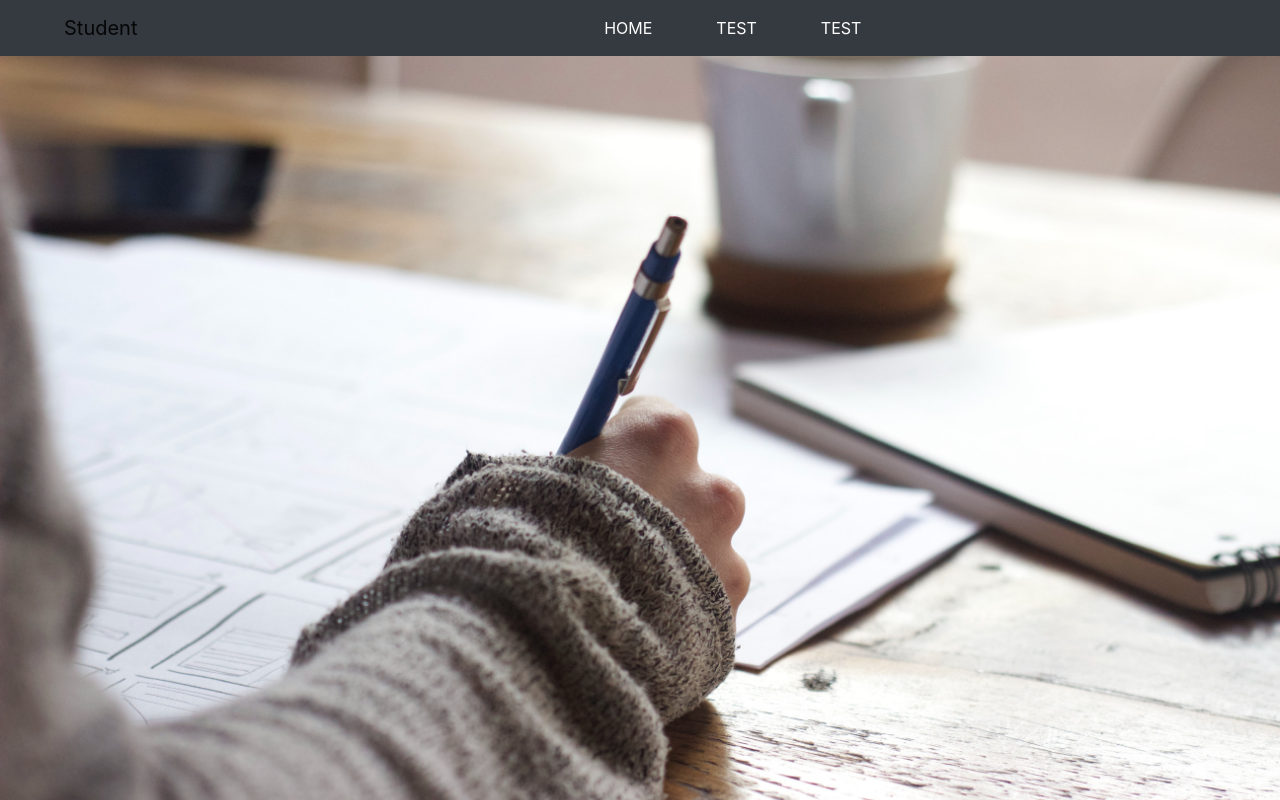
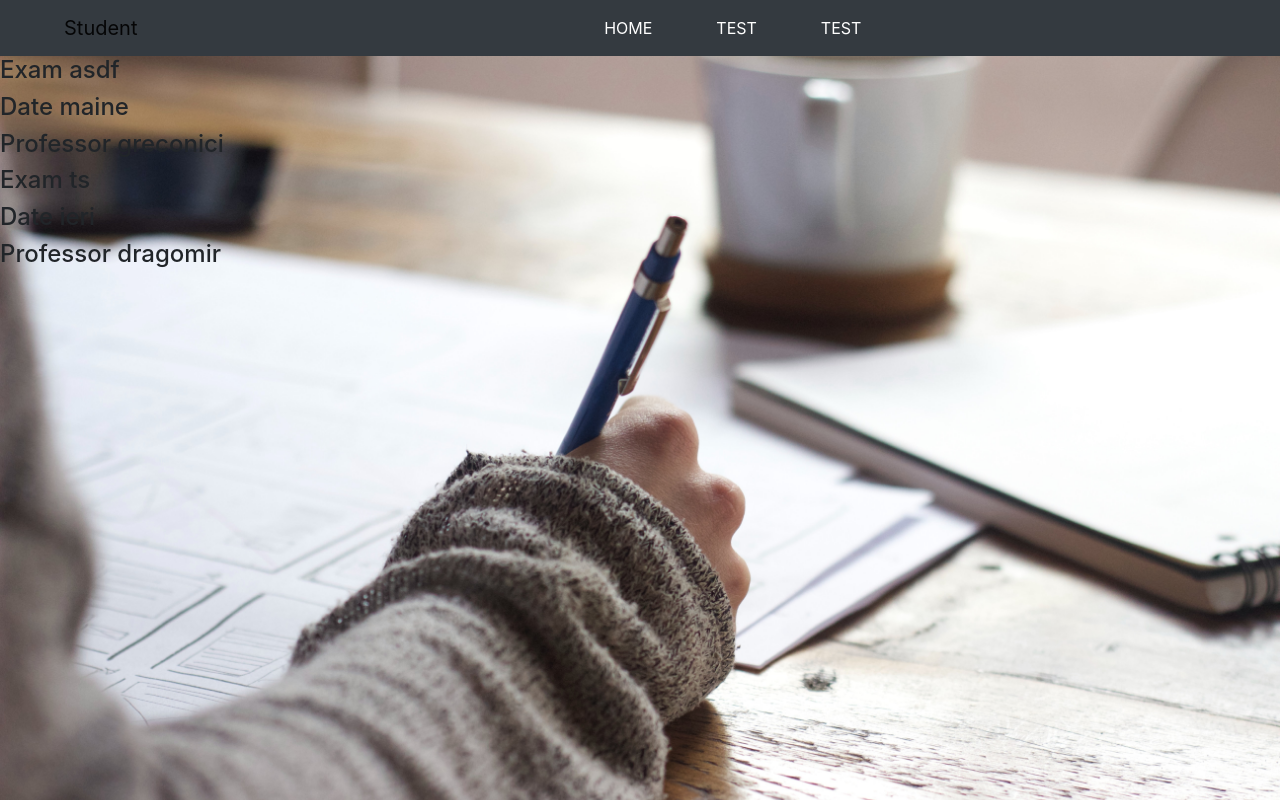
Before and after one commit to crisnicandrei/Proiect-IBM, a React (Create React App) app in the folder exams/: page /stud in a window 1280 px wide. Built offline with nearby package versions, Linux system fonts and the light colour scheme.

Commit message:
Added exams to student page

```diff
--- a/exams/src/components/StudentCard.js
+++ b/exams/src/components/StudentCard.js
@@ -4,7 +4,10 @@ export default class StudentCard extends Component {
     render() {
         return (
             <div>
-                Student info will go here!
+
+                <h4>Exam {this.props.exam} </h4>
+                <h4>Date {this.props.data}</h4>
+                <h4>Professor {this.props.profesor}</h4>
             </div>
         )
     }
--- a/exams/src/components/pageStudent.js
+++ b/exams/src/components/pageStudent.js
@@ -2,13 +2,39 @@ import React, { Component } from 'react';
 
 //Components layout
 import NavbarStudent from './layouts/NavbarStudent';
+import StudentCard from './StudentCard';
 
 
 export default class pageStudent extends Component {
+    constructor(props)
+    {
+        super(props);
+        this.state = {
+            exams : [
+                {
+                    materie:'asdf',
+                    data:'maine',
+                    profesor:'greconici'
+                },
+                {
+                    materie:'ts',
+                    data:'ieri',
+                    profesor:'dragomir'
+                }
+            ]
+        }
+    }
     render() {
+        const examCard = this.state.exams.map (exam =>{
+            return <StudentCard
+            exam={exam.materie}
+            data={exam.data}
+            profesor={exam.profesor} />})
+
         return (
             <div>
                 <NavbarStudent />
+                {examCard}
             </div>
         )
     }
```
Also changed, not shown: exams/src/components/layouts/NavbarAdmin.js (added, +35 -0 lines), exams/src/components/pageAdmin.js (added, +12 -0 lines).
